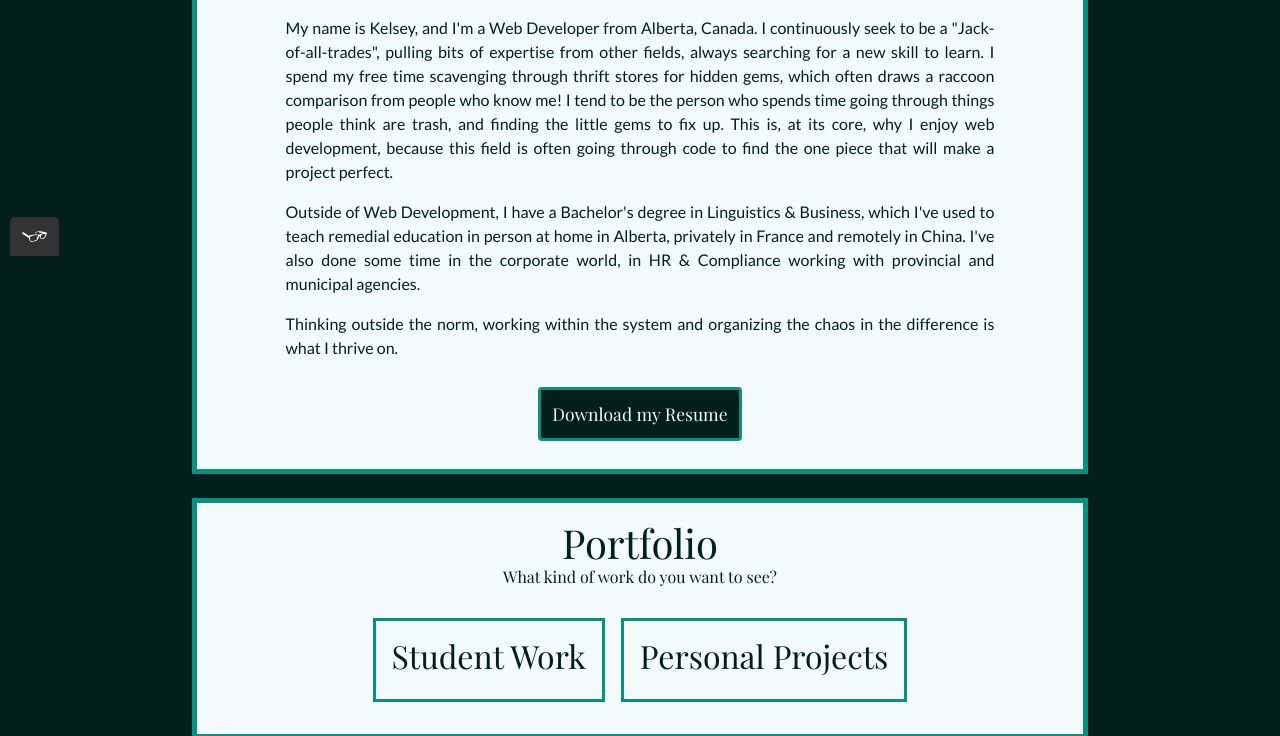
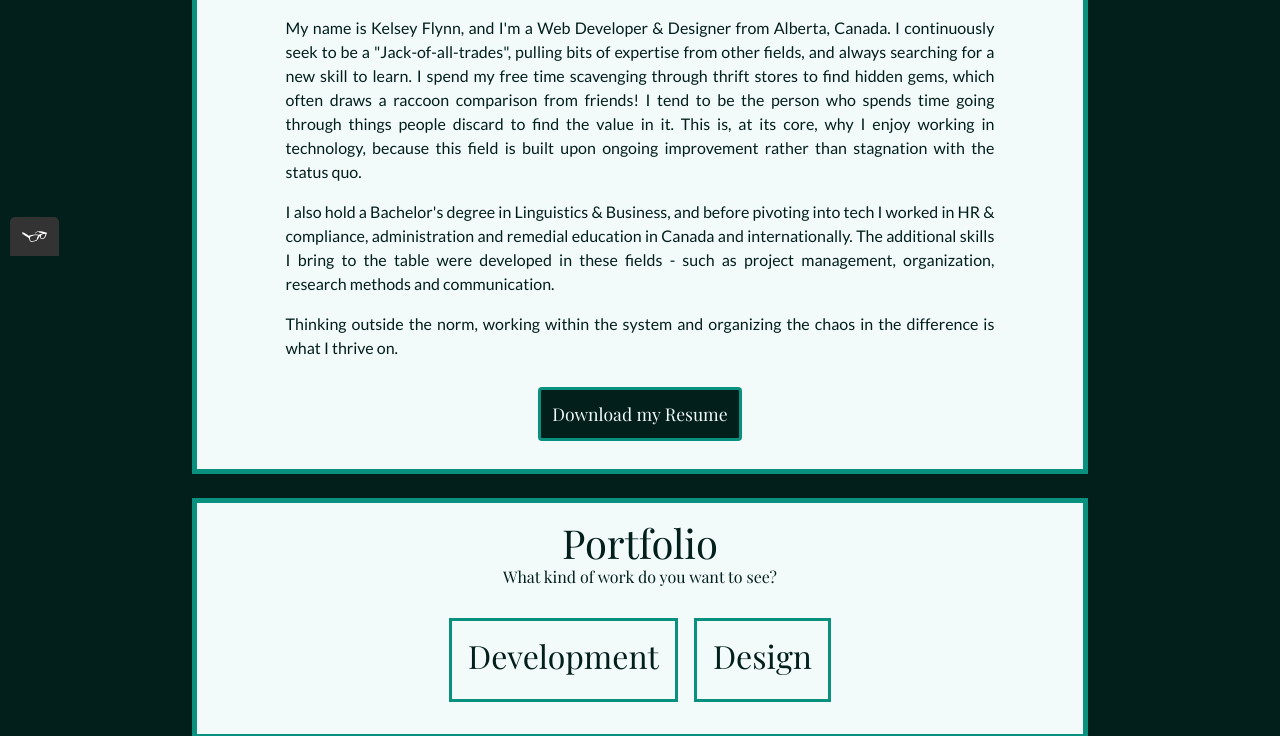
Before and after one commit to KSFlynn007/portfolio, a website: page home.html in a window 1280 px wide. Shown: the part 544-1280 px from the top of the page. Drawn offline with nearby package versions, Linux system fonts and the light colour scheme; a web font is replaced by a local one.

Commit message:
changed copy, project directory

```diff
--- a/home.html
+++ b/home.html
@@ -60,9 +60,9 @@
             <img src="assets/img/kelsey_selfie_square.jpg" alt="kelseyFlynn-portrait" class="profileImg" />
             <h1 class="section-title">Hello all!</h1>
             <p class="intro">
-                My name is Kelsey, and I'm a Web Developer from Alberta, Canada. I continuously seek to be a "Jack-of-all-trades", pulling bits of expertise from other fields, always searching for a new skill to learn. I spend my free time scavenging through thrift stores for hidden gems, which often draws a raccoon comparison from people who know me! I tend to be the person who spends time going through things people think are trash, and finding the little gems to fix up. This is, at its core, why I enjoy web development, because this field is often going through code to find the one piece that will make a project perfect.
+                My name is Kelsey Flynn, and I'm a Web Developer & Designer from Alberta, Canada. I continuously seek to be a "Jack-of-all-trades", pulling bits of expertise from other fields, and always searching for a new skill to learn. I spend my free time scavenging through thrift stores to find hidden gems, which often draws a raccoon comparison from friends! I tend to be the person who spends time going through things people discard to find the value in it. This is, at its core, why I enjoy working in technology, because this field is built upon ongoing improvement rather than stagnation with the status quo.
 
-                <span class="bio">Outside of Web Development, I have a Bachelor's degree in Linguistics & Business, which I've used to teach remedial education in person at home in Alberta, privately in France and remotely in China. I've also done some time in the corporate world, in HR & Compliance working with provincial and municipal agencies. </span>
+                <span class="bio">I also hold a Bachelor's degree in Linguistics & Business, and before pivoting into tech I worked in HR & compliance, administration and remedial education in Canada and internationally. The additional skills I bring to the table were developed in these fields - such as project management, organization, research methods and communication. </span>
 
                 <span class="tagline">Thinking outside the norm, working within the system and organizing the chaos in the difference is what I thrive on.</span>
             </p>
@@ -79,16 +79,16 @@
 
             <div class="project">
                 <div class="project-subcontainer">
-                    <a href="portfolio/studentWork/" class="project-link">
+                    <a href="portfolio/development" class="project-link">
                         <h2 class="portfolioItem-title">
-                            Student Work
+                            Development
                         </h2>
                     </a>
                 </div>
                 <div class="project-subcontainer">
-                    <a href="portfolio/personalProjects" class="project-link">
+                    <a href="portfolio/design/" class="project-link">
                         <h2 class="portfolioItem-title">
-                            Personal Projects
+                            Design
                         </h2>
                     </a>
                 </div>
```
